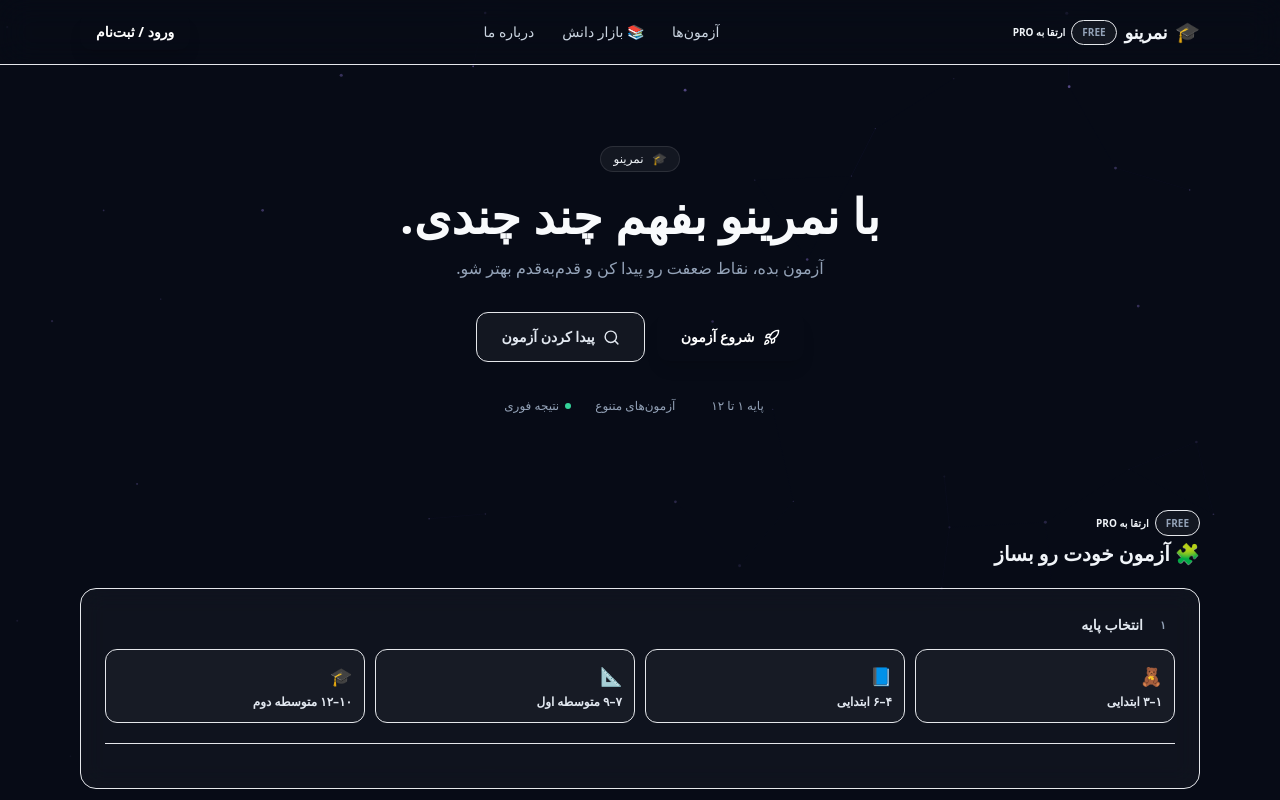
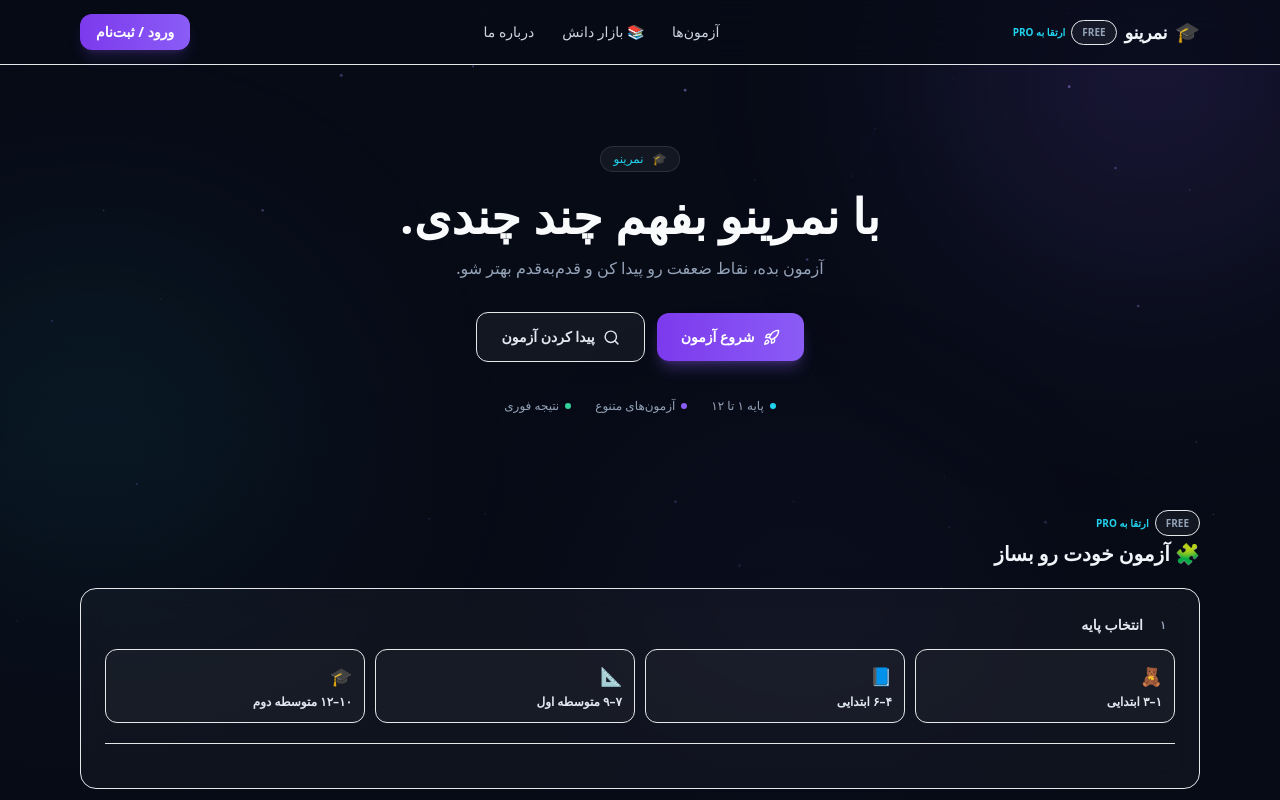
Before and after one commit to mhrad9984-eng/Nomreno-, a Next.js app: page / in a window 1280 px wide. Shown: the top 800 px of the page. Built offline with nearby package versions, Linux system fonts and the light colour scheme.

Commit message:
Update tailwind.config.js

```diff
--- a/tailwind.config.js
+++ b/tailwind.config.js
@@ -4,12 +4,34 @@ module.exports = {
     "./app/**/*.{js,ts,jsx,tsx,mdx}",
     "./components/**/*.{js,ts,jsx,tsx,mdx}"
   ],
+
   theme: {
     extend: {
       colors: {
-        "namrino-navy": "#070b16"
+        "namrino-navy": "#070b16",
+        "namrino-navy-2": "#0b1020",
+        "namrino-navy-70": "rgba(7, 11, 22, 0.70)",
+
+        "namrino-purple": "#8b5cf6",
+        "namrino-purple-08": "rgba(139, 92, 246, 0.08)",
+        "namrino-purple-10": "rgba(139, 92, 246, 0.10)",
+        "namrino-purple-12": "rgba(139, 92, 246, 0.12)",
+        "namrino-purple-14": "rgba(139, 92, 246, 0.14)",
+        "namrino-purple-15": "rgba(139, 92, 246, 0.15)",
+        "namrino-purple-16": "rgba(139, 92, 246, 0.16)",
+        "namrino-purple-20": "rgba(139, 92, 246, 0.20)",
+        "namrino-purple-25": "rgba(139, 92, 246, 0.25)",
+        "namrino-purple-30": "rgba(139, 92, 246, 0.30)",
+        "namrino-purple-45": "rgba(139, 92, 246, 0.45)",
+        "namrino-purple-60": "rgba(139, 92, 246, 0.60)",
+
+        "namrino-cyan": "#22d3ee",
+        "namrino-cyan-08": "rgba(34, 211, 238, 0.08)",
+        "namrino-cyan-12": "rgba(34, 211, 238, 0.12)",
+        "namrino-cyan-20": "rgba(34, 211, 238, 0.20)"
       }
     }
   },
+
   plugins: []
 };
```
